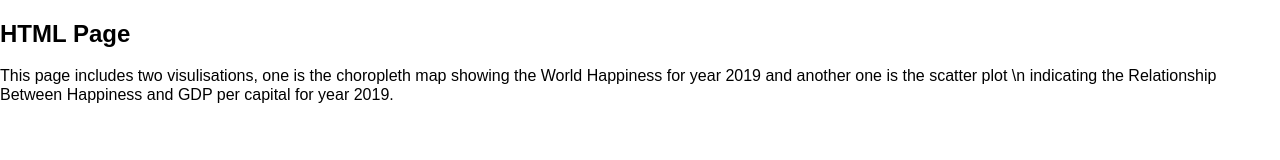
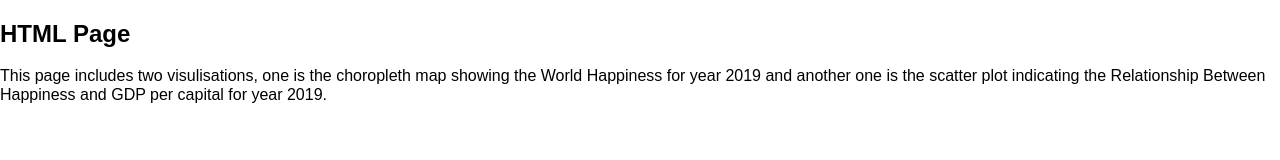
Before and after one commit to cheweening/Fit3179_w10, a plain HTML site: page index.html in a window 1280 px wide. Drawn offline with nearby package versions, Linux system fonts and the light colour scheme; a script that the page names is missing.

Commit message:
Update index.html

```diff
--- a/index.html
+++ b/index.html
@@ -21,7 +21,7 @@
  <div class="pure-g">
   <div class="pure-u-1-1">
     <h2>HTML Page</h2>
-    <p>This page includes two visulisations, one is the choropleth map showing the World Happiness for year 2019 and another one is the scatter plot \n indicating the Relationship Between Happiness and GDP per capital for year 2019.</p>
+    <p>This page includes two visulisations, one is the choropleth map showing the World Happiness for year 2019 and another one is the scatter plot indicating the Relationship Between Happiness and GDP per capital for year 2019.</p>
   </div>
 </div>
 
```
